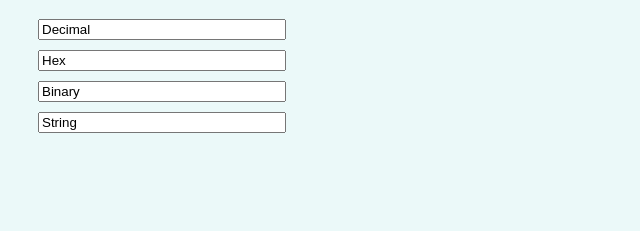
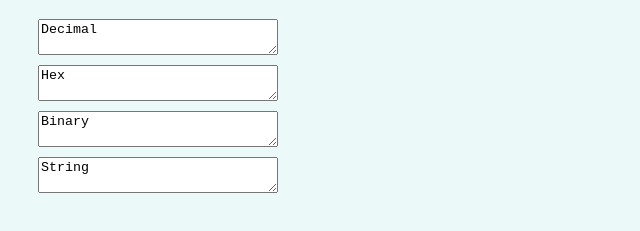
Before and after one commit to ZbrDeev/NumWorldConverter, a browser extension: page src/index.html in a window 1280 px wide. Shown: the part 69-300 px from the top of the page, without its empty margins (0-640 px from the left). Drawn offline with Linux system fonts and the light colour scheme.

Commit message:
Update input and update size of the windows

```diff
--- a/src/index.html
+++ b/src/index.html
@@ -13,10 +13,10 @@
     <h1>NumWorldConverter</h1>
 
     <div class="input">
-      <input type="text" placeholder="Decimal" class="decimal">
-      <input type="text" placeholder="Hex" class="hex">
-      <input type="text" placeholder="Binary" class="binary">
-      <input type="text" placeholder="String" class="string">
+      <textarea type="text" placeholder="Decimal" class="decimal"></textarea>
+      <textarea type="text" placeholder="Hex" class="hex"></textarea>
+      <textarea type="text" placeholder="Binary" class="binary"></textarea>
+      <textarea type="text" placeholder="String" class="string"></textarea>
     </div>
   </body>
   <script src="converter.js"></script>
--- a/src/style.css
+++ b/src/style.css
@@ -1,7 +1,7 @@
 body{
   background: #EBF9F9;
   width: 300px;
-  height: 200px;
+  height: 300px;
   display: flex;
   flex-direction: column;
   align-items: center;
@@ -17,6 +17,8 @@ body{
 .input > * {
   width: 100%;
   outline: none;
+  resize: vertical;
+  width: auto;
 }
 
 .input > *::placeholder{
```
